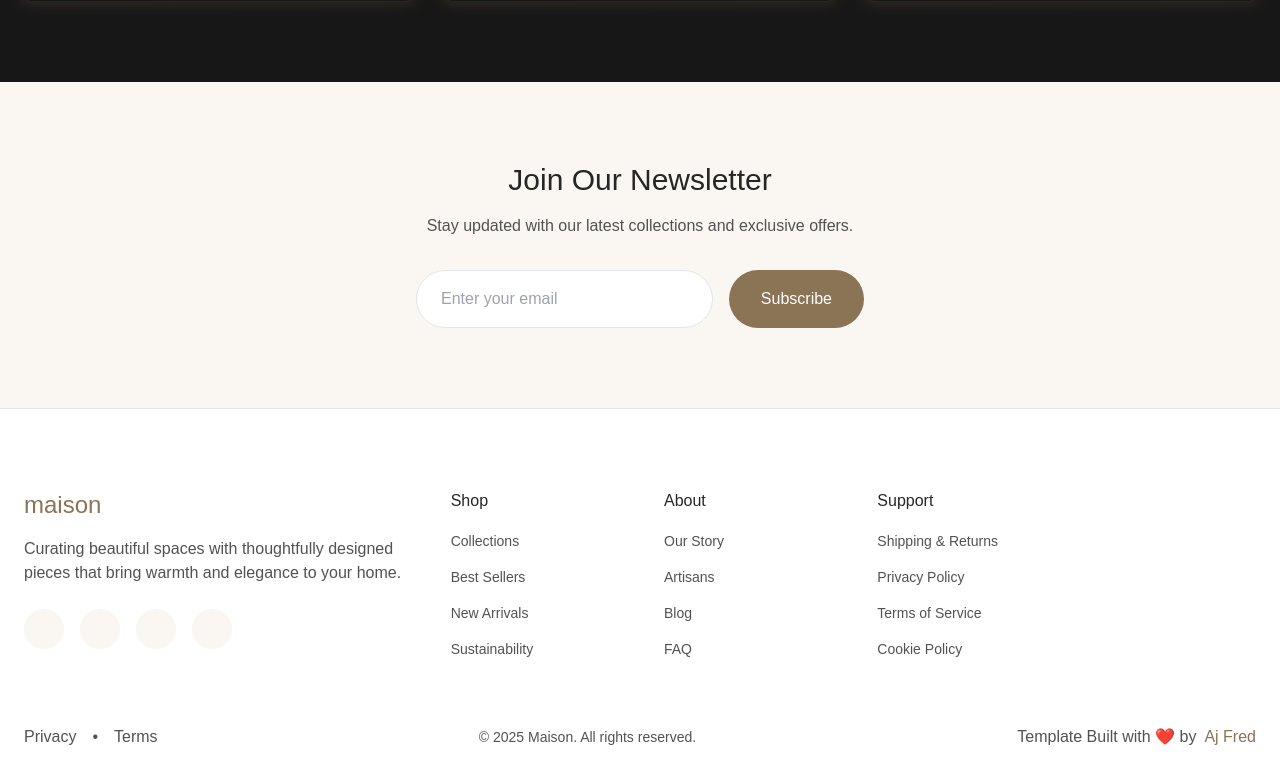
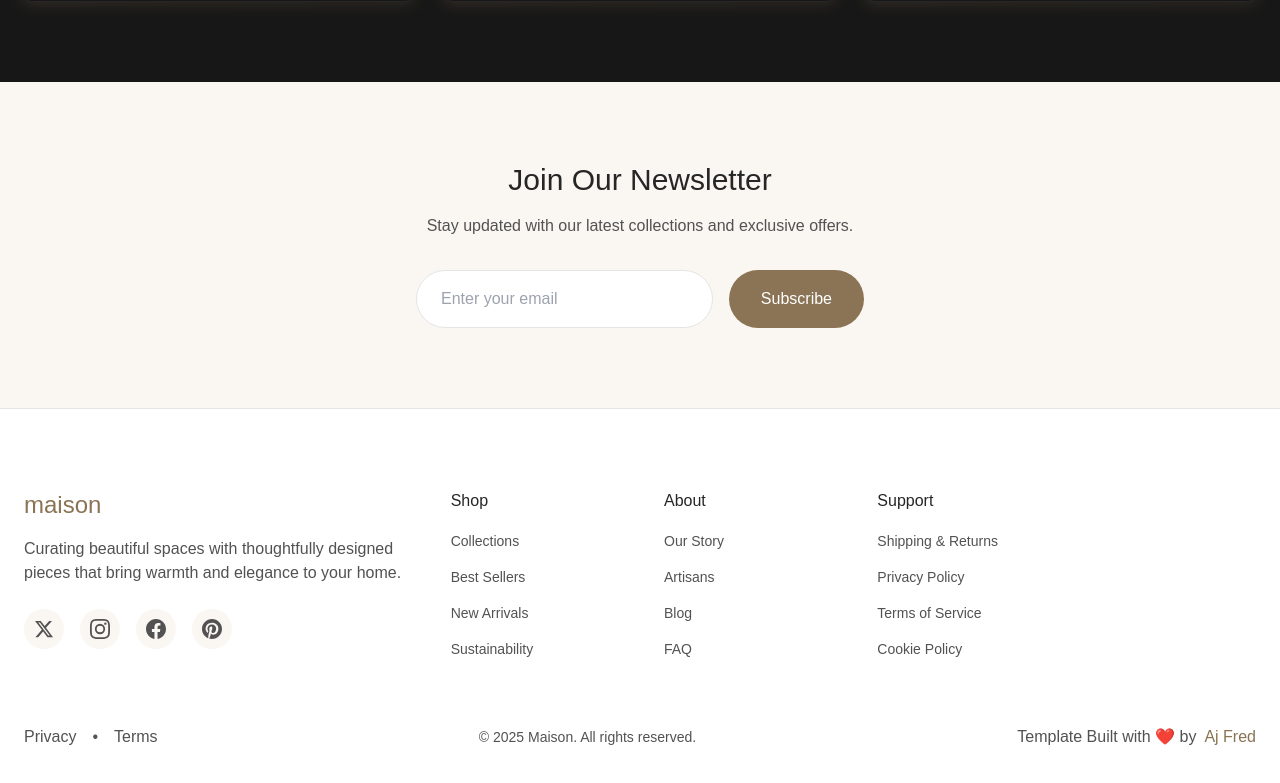
Before and after one commit to ajfred20/janwrap, a Next.js app: page / in a window 1280 px wide. Shown: the part 5121-5904 px from the top of the page. Built offline with nearby package versions, Linux system fonts and the light colour scheme; a web font is replaced by a local one.

Commit message:
updated footer and package modules

```diff
--- a/components/footer.tsx
+++ b/components/footer.tsx
@@ -58,7 +58,18 @@ export default function Footer() {
                       fill="currentColor"
                       viewBox="0 0 24 24"
                     >
-                      {/* Add appropriate social media icon paths */}
+                      {social === "twitter" && (
+                        <path d="M18.244 2.25h3.308l-7.227 8.26 8.502 11.24H16.17l-5.214-6.817L4.99 21.75H1.68l7.73-8.835L1.254 2.25H8.08l4.713 6.231zm-1.161 17.52h1.833L7.084 4.126H5.117z" />
+                      )}
+                      {social === "instagram" && (
+                        <path d="M12 2.163c3.204 0 3.584.012 4.85.07 3.252.148 4.771 1.691 4.919 4.919.058 1.265.069 1.645.069 4.849 0 3.205-.012 3.584-.069 4.849-.149 3.225-1.664 4.771-4.919 4.919-1.266.058-1.644.07-4.85.07-3.204 0-3.584-.012-4.849-.07-3.26-.149-4.771-1.699-4.919-4.92-.058-1.265-.07-1.644-.07-4.849 0-3.204.013-3.583.07-4.849.149-3.227 1.664-4.771 4.919-4.919 1.266-.057 1.645-.069 4.849-.069zM12 0C8.741 0 8.333.014 7.053.072 2.695.272.273 2.69.073 7.052.014 8.333 0 8.741 0 12c0 3.259.014 3.668.072 4.948.2 4.358 2.618 6.78 6.98 6.98C8.333 23.986 8.741 24 12 24c3.259 0 3.668-.014 4.948-.072 4.354-.2 6.782-2.618 6.979-6.98.059-1.28.073-1.689.073-4.948 0-3.259-.014-3.667-.072-4.947-.196-4.354-2.617-6.78-6.979-6.98C15.668.014 15.259 0 12 0zm0 5.838a6.162 6.162 0 100 12.324 6.162 6.162 0 000-12.324zM12 16a4 4 0 110-8 4 4 0 010 8zm6.406-11.845a1.44 1.44 0 100 2.881 1.44 1.44 0 000-2.881z" />
+                      )}
+                      {social === "facebook" && (
+                        <path d="M24 12.073c0-6.627-5.373-12-12-12s-12 5.373-12 12c0 5.99 4.388 10.954 10.125 11.854v-8.385H7.078v-3.47h3.047V9.43c0-3.007 1.792-4.669 4.533-4.669 1.312 0 2.686.235 2.686.235v2.953H15.83c-1.491 0-1.956.925-1.956 1.874v2.25h3.328l-.532 3.47h-2.796v8.385C19.612 23.027 24 18.062 24 12.073z" />
+                      )}
+                      {social === "pinterest" && (
+                        <path d="M12 0C5.373 0 0 5.372 0 12c0 5.084 3.163 9.426 7.627 11.174-.105-.949-.2-2.405.042-3.441.218-.937 1.407-5.965 1.407-5.965s-.359-.719-.359-1.782c0-1.668.967-2.914 2.171-2.914 1.023 0 1.518.769 1.518 1.69 0 1.029-.655 2.568-.994 3.995-.283 1.194.599 2.169 1.777 2.169 2.133 0 3.772-2.249 3.772-5.495 0-2.873-2.064-4.882-5.012-4.882-3.414 0-5.418 2.561-5.418 5.207 0 1.031.397 2.138.893 2.738.098.119.112.224.083.345l-.333 1.36c-.053.22-.174.267-.402.161-1.499-.698-2.436-2.889-2.436-4.649 0-3.785 2.75-7.262 7.929-7.262 4.163 0 7.398 2.967 7.398 6.931 0 4.136-2.607 7.464-6.227 7.464-1.216 0-2.359-.631-2.75-1.378l-.748 2.853c-.271 1.043-1.002 2.35-1.492 3.146C9.57 23.812 10.763 24 12 24c6.627 0 12-5.373 12-12 0-6.628-5.373-12-12-12z" />
+                      )}
                     </svg>
                   </a>
                 )
--- a/package.json
+++ b/package.json
@@ -1,5 +1,5 @@
 {
-  "name": "janwrap",
+  "name": "maison",
   "version": "0.1.0",
   "private": true,
   "scripts": {
```
